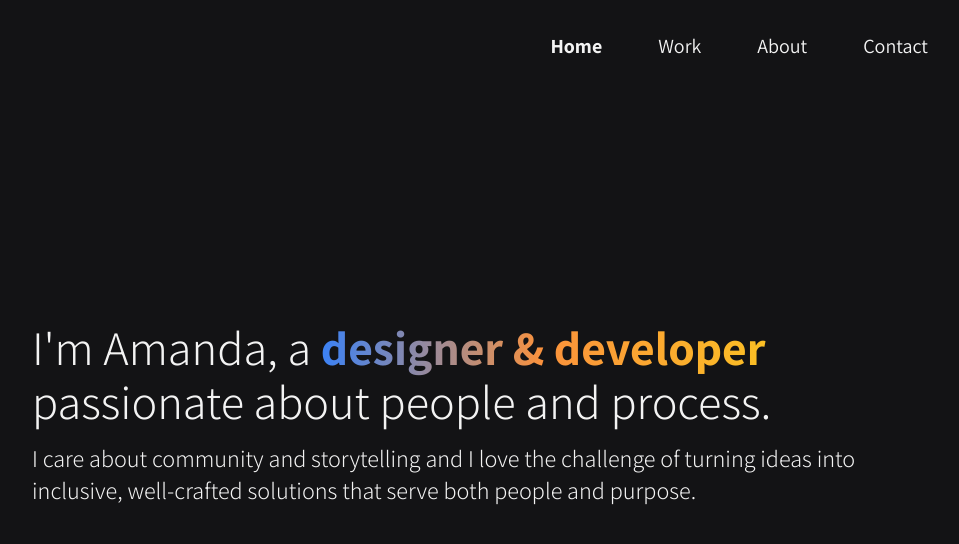
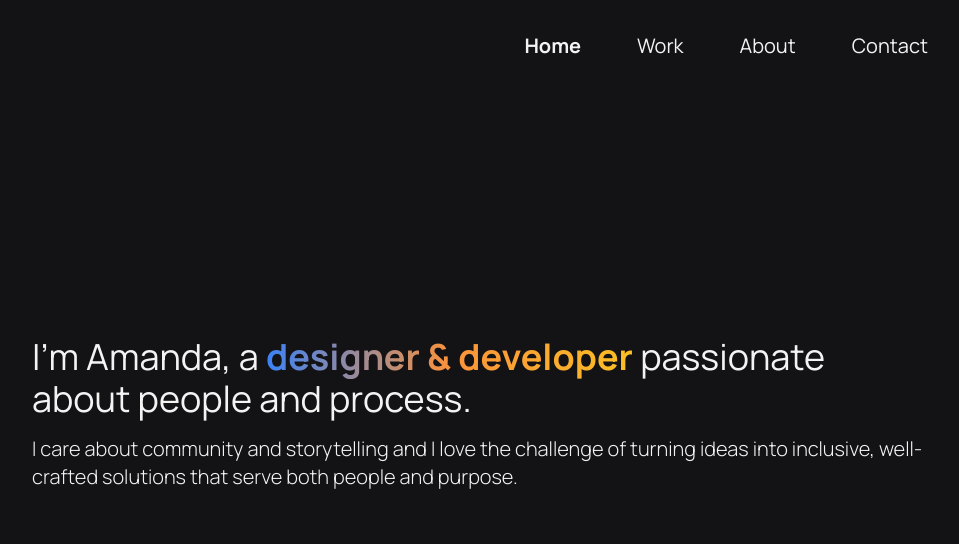
Before and after one commit to aescaba/portfolio, a Next.js app: page / in a window 1280 px wide. Shown: the top 544 px of the page, without its empty margins (160-1119 px from the left). Built offline with nearby package versions, Linux system fonts and the light colour scheme.

Commit message:
change fonts and styling

```diff
--- a/pages/_document.js
+++ b/pages/_document.js
@@ -19,7 +19,7 @@ import Document, {
       return (
         <Html class="dark bg-[#131315] text-[#F3F3F3]">
           <Head>
-          <link href="https://fonts.googleapis.com/css2?family=Assistant:wght@200;300;400;500;600;700;800&display=swap" rel="stylesheet"/>
+          <link href="https://fonts.googleapis.com/css2?family=Manrope:wght@200;300;400;500;600;700;800&display=swap" rel="stylesheet"/>
           </Head>
           <body>
             <Main />
--- a/pages/about.js
+++ b/pages/about.js
@@ -15,7 +15,7 @@ export default function About() {
         </div>
 
         {/* second column - bio */}
-        <div class="space-y-6 font-light text-lg leading-7">
+        <div class="space-y-6 font-light text-lg/7">
           <p class="font-semibold text-2xl">
          I&apos;m a designer and developer who thrives where creativity meets problem-solving.</p>
 
--- a/pages/index.js
+++ b/pages/index.js
@@ -3,10 +3,10 @@ import { motion } from 'framer-motion';
 
 export default function Home() {
   return (
-    <div class="h-[80vh] grid content-center space-y-4 font-light">
-      <h1 class="text-3xl lg:text-5xl">
+    <div class="h-[80vh] grid content-center space-y-4 ">
+      <h1 class="text-2xl lg:text-4xl">
         I&apos;m Amanda, a  <span class="font-bold bg-gradient-to-r hover:bg-gradient-to-l from-blue-500 via-orange-400 to-amber-400 inline-block leading-tight text-transparent bg-clip-text">designer &amp; developer </span> passionate about people and process.</h1>
-      <h2 class="text-xl lg:text-2xl">
+      <h2 class="text-base lg:text-xl font-light">
        I care about community and storytelling and I love the challenge of turning ideas into inclusive, well-crafted solutions that serve both people and purpose.
       </h2>
       {/* <div class="my-6 text-blue-300 font-light text-lg italic">&mdash; Just like me, this website is a constant work in progress :)</div> */}
--- a/styles/globals.css
+++ b/styles/globals.css
@@ -6,7 +6,7 @@ html,
 body {
   padding: 0;
   margin: 0;
-  font-family: Assistant;
+  font-family: Manrope;
   /* font-family: -apple-system, BlinkMacSystemFont, Segoe UI, Roboto, Oxygen,
     Ubuntu, Cantarell, Fira Sans, Droid Sans, Helvetica Neue, sans-serif; */
 }
--- a/tailwind.config.js
+++ b/tailwind.config.js
@@ -11,7 +11,7 @@ module.exports = {
   theme: {
     extend: {
       fontFamily: {
-        "Assistant": ["Assistant", ...defaultTheme.fontFamily.sans]
+        "Manrope": ["Manrope", ...defaultTheme.fontFamily.sans]
       },
     },
   },
```
